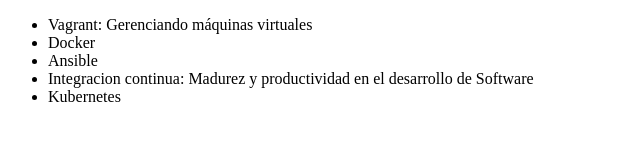
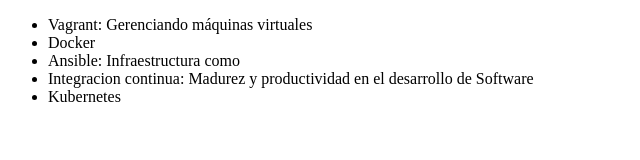
Before and after one commit to DeysiBg11/alura-git, a plain HTML site: page index.html in a window 1280 px wide. Shown: the whole page, without its empty margins (0-640 px from the left). Drawn offline with Linux system fonts and the light colour scheme.

Commit message:
Cambiando el nombre del curso de Ansible

```diff
--- a/index.html
+++ b/index.html
@@ -8,7 +8,7 @@
      <ul>
          <li> Vagrant: Gerenciando máquinas virtuales</li>
          <li> Docker </li>
-         <li> Ansible </li>
+         <li> Ansible: Infraestructura como</li>
          <li> Integracion continua: Madurez y productividad en el desarrollo de Software</li>
          <li>Kubernetes</li>
      </ul>
```
